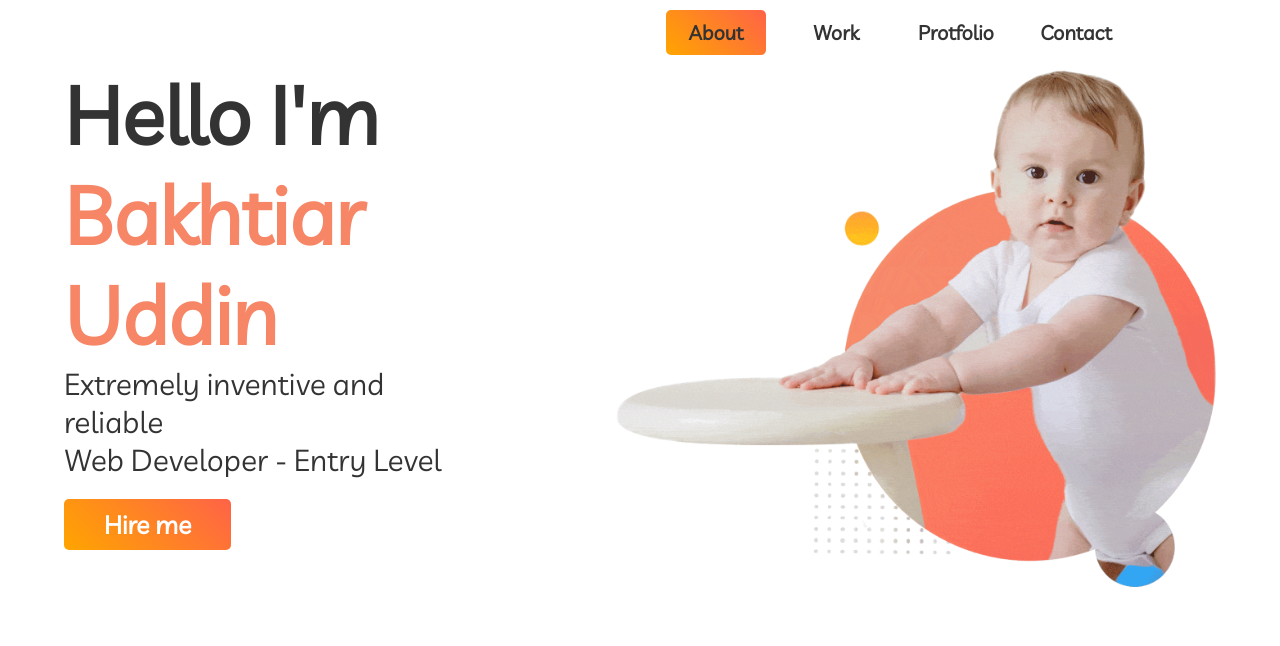
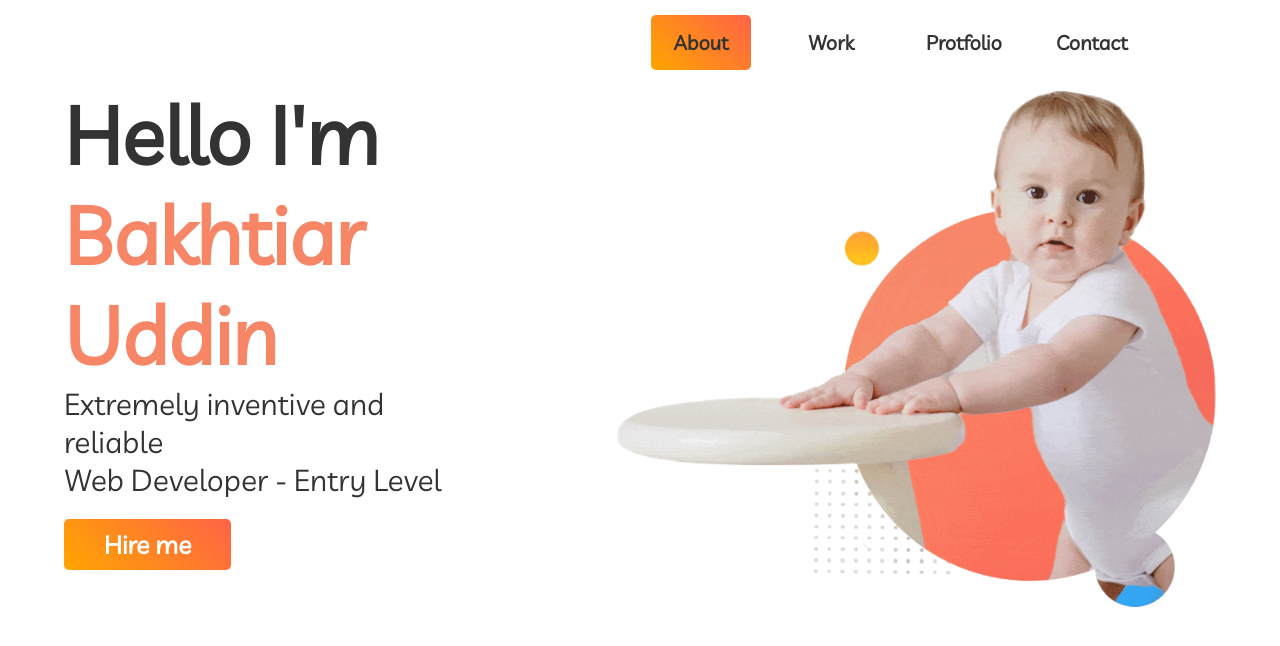
Before and after one commit to bkuddin/first--assignment, a plain HTML site: page index.html in a window 1280 px wide. Drawn offline with Linux system fonts and the light colour scheme.

Commit message:
hover effect applied on mneu button

```diff
--- a/style.css
+++ b/style.css
@@ -28,8 +28,8 @@ body{
 
 .menu-bar ul li{
     width: 100px;
-    margin: 10px;
-    padding: 10px;
+    margin: 15px;
+    padding: 15px;
 
 }
 
@@ -38,17 +38,16 @@ body{
     font-size: 20px;
     font-weight: 800;
     color: #333;
+
 }
 
-.menu-bar ul li a:hover{
-    color: white;
+.active-button, .menu-bar ul li:hover{
+    background: linear-gradient(45deg, orange, tomato);
+    border-radius: 5px;
 }
 
-
-.active-button, .menu-bar ul li:hover{
-    background-image: linear-gradient(45deg, orange, tomato);
-    border-radius: 5px;
-
+.menu-bar ul li:hover a{
+    color: white;
 
 }
 
@@ -115,6 +114,8 @@ p{
 
 }
 
+
+
 .link-button:hover{
     background-image: linear-gradient(45deg, rgb(253, 187, 5), #33A6F3);
 }
```
